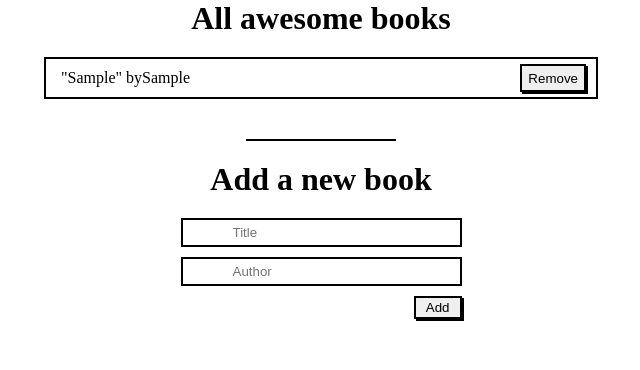
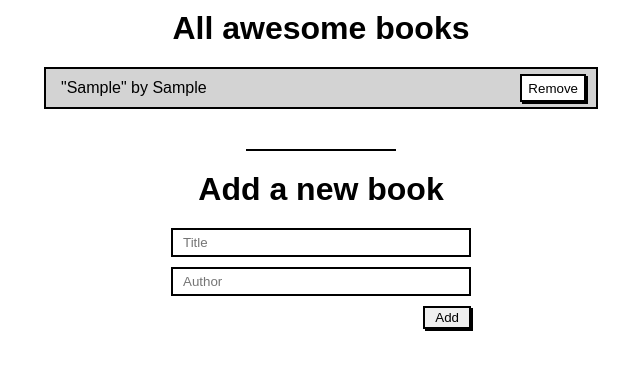
Before and after one commit to fabianofrank/awesome-books, a website: page index.html in a window 1280 px wide. Both pictures are taken after typing "Sample", "Sample" into the empty fields and a click on the button "Add". Shown: the whole page, without its empty margins (319-959 px from the left). Drawn offline with Linux system fonts and the light colour scheme.

Commit message:
Add background color for the book display section

```diff
--- a/index.html
+++ b/index.html
@@ -4,6 +4,7 @@
   <meta charset="UTF-8">
   <meta http-equiv="X-UA-Compatible" content="IE=edge">
   <meta name="viewport" content="width=device-width, initial-scale=1.0">
+  <link rel="preconnect" href="https://fonts.googleapis.com">
   <link rel="stylesheet" href="style.css">
   <title>Document</title>
 </head>
--- a/script.js
+++ b/script.js
@@ -35,8 +35,7 @@ class BookShelf {
     this.container.innerHTML = this.shelf.map((text) => `
     <div class="book-class">
     <article>
-    <p>"${text.title}" by</p>
-    <p>${text.author}</p>
+    <p>"${text.title}" by ${text.author}</p>
     </article>
     <button id="${text.id}" onclick="removeThisBook()">Remove</button>
     </div>`).join('');
--- a/style.css
+++ b/style.css
@@ -1,17 +1,19 @@
 * {
- margin: 0;
- box-sizing: border-box;
-
+  margin: 0;
+  box-sizing: border-box;
+  font-family: 'Poppins', sans-serif;
 }
 
 main {
   display: flex;
   flex-direction: column;
   align-items: center;
+  margin-top: 10px;
   text-align: center;
 }
 
-h1, h2 {
+h1,
+h2 {
   font-size: 32px;
 }
 
@@ -24,7 +26,8 @@ h1, h2 {
 
 .form-class input {
   margin-bottom: 10px;
-  padding: 5px 50px;
+  padding: 5px 10px;
+  width: 300px;
   border: 2px solid black;
   text-align: left;
 }
@@ -42,15 +45,27 @@ h1, h2 {
   margin: 20px 0;
 }
 
+.books-container {
+  border: 2px solid black;
+  margin: 20px 0;
+}
+
 .book-class {
   display: flex;
   width: 550px;
   text-align: left;
-  background: transparent;
+}
+
+.book-class:nth-child(even) {
+  background: #fff;
+}
+
+.book-class:nth-child(odd) {
+  background: lightgray;
 }
 
 .book-class article {
-  flex:1;
+  flex: 1;
   display: flex;
   padding: 5px;
   margin: 5px 10px;
@@ -61,13 +76,5 @@ h1, h2 {
   box-shadow: 2px 2px;
   justify-self: flex-end;
   margin: 5px 10px;
+  background: #fff;
 }
-
-.books-container {
-  border: 2px solid black;
-  margin: 20px 0;
-}
-
-.books-container:nth-child(odd) {
-  background: blue;
-}
```
